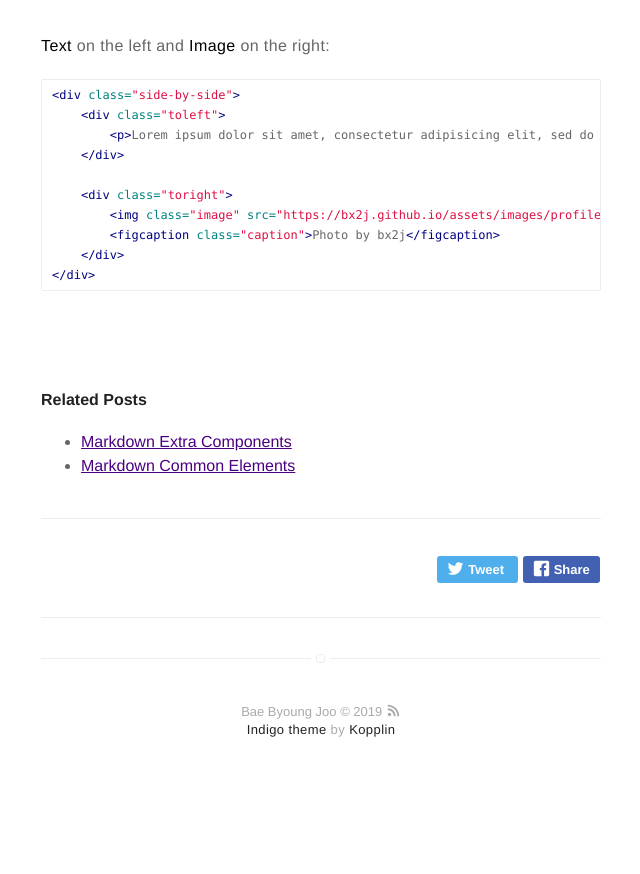
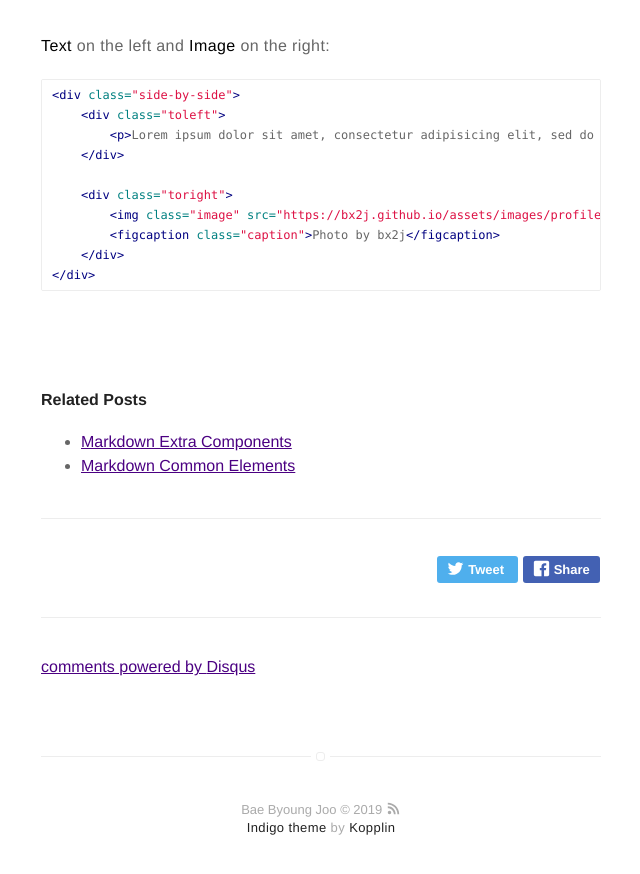
Before and after one commit to bx2j/bx2j.github.io, a Jekyll site: the page built from _posts/2019-09-17-markdown-test.markdown, in a window 1280 px wide and 900 px high, scrolled down 1529 px. Shown: the top 874 px of the window, without its empty margins (319-959 px from the left). Built offline with Jekyll 4.4.1, drawn with Linux system fonts in a browser that asks for light colours; comment, search, counter and statistics services are not loaded; before the commit the page ends 2331 px from its top, so only the background shows below that; some of the changed lines change nothing that is shown.

Commit message:
Update _config.yml

```diff
--- a/_config.yml
+++ b/_config.yml
@@ -32,7 +32,7 @@
 # if you don't want comments in your posts, leave categories empty
 disqus:
   shortname: mydisqus # enter this from your disqus account
-  categories: [blog, project] # only show disqus for posts that have these categories
+  categories: [blog, project, Server] # only show disqus for posts that have these categories
 
 # if you don't have any of social below, comment the line
 # facebook: myfacebook
```
